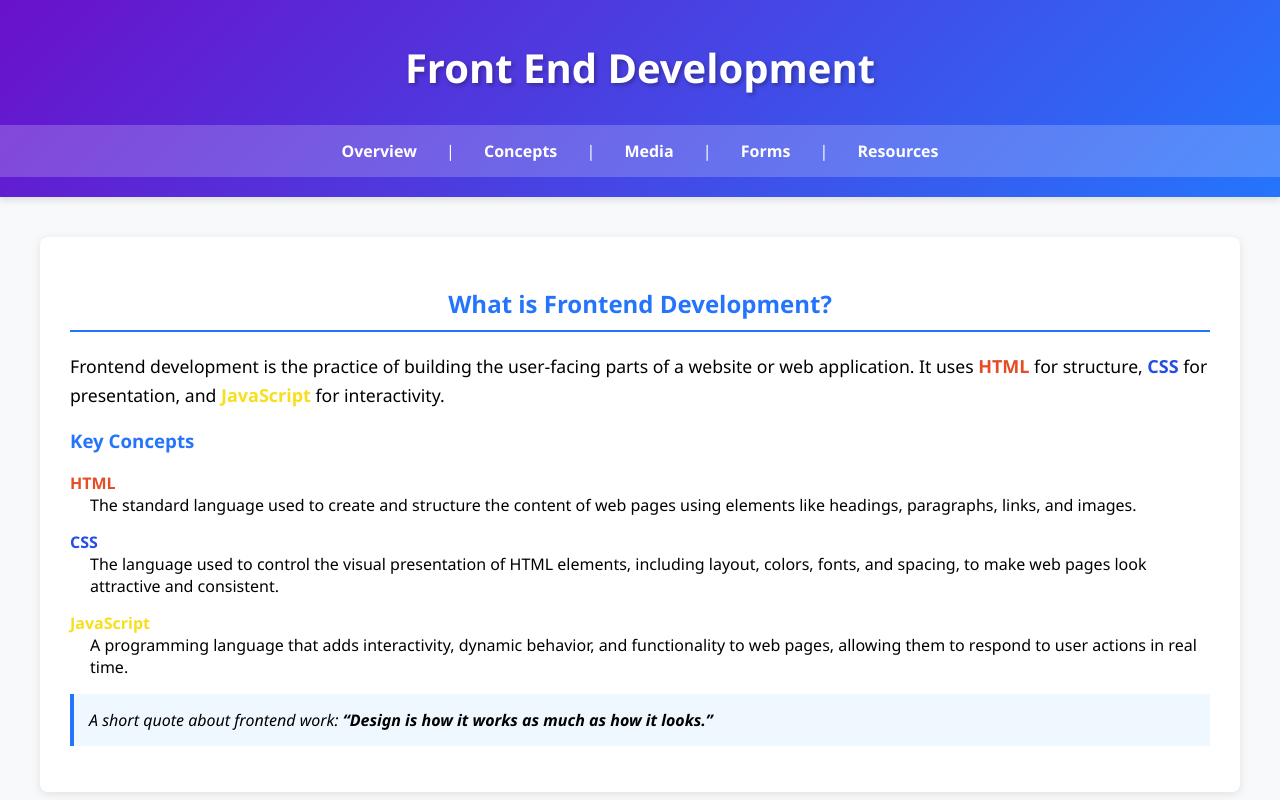
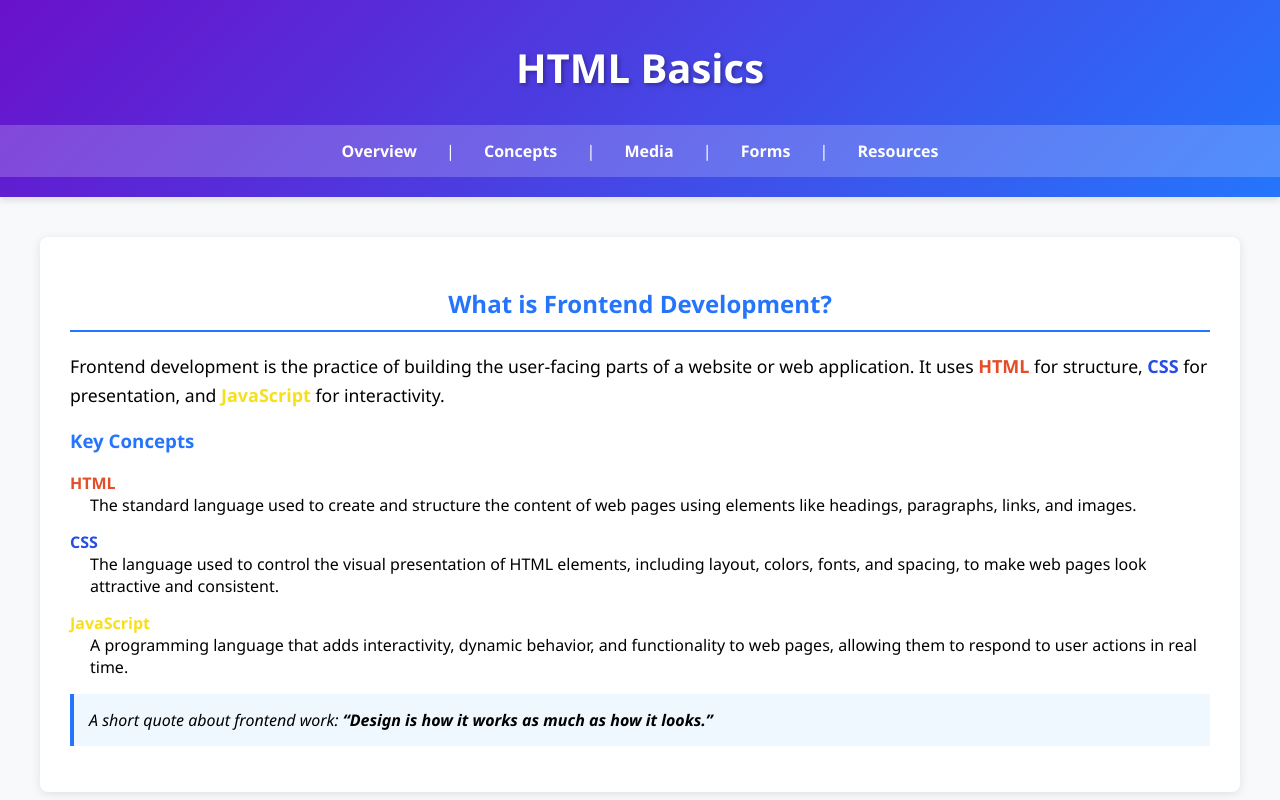
Before and after one commit to firaflash/Hilcoe, a plain HTML site: page HilCoe/HTML/Third Project/index.html in a window 1280 px wide. Shown: the top 800 px of the page. Drawn offline with Linux system fonts and the light colour scheme.

Commit message:
little bit of fixes

```diff
--- a/HilCoe/HTML/Third Project/index.html
+++ b/HilCoe/HTML/Third Project/index.html
@@ -9,7 +9,7 @@
     <!-- Header Section -->
     <header style="background: linear-gradient(135deg, #6a11cb 0%, #2575fc 100%); color: white; padding: 20px 0; box-shadow: 0 4px 6px rgba(0,0,0,0.1);">
         <h1 align="center" style="margin: 0; padding: 20px; font-size: 2.5rem; text-shadow: 2px 2px 4px rgba(0,0,0,0.3);">
-            Front End Development
+            HTML Basics
         </h1>
         <nav align="center" style="background-color: rgba(255,255,255,0.2); padding: 15px; margin-top: 10px;">
             <a href="#overview" style="color: white; text-decoration: none; margin: 0 15px; font-weight: bold; padding: 5px 10px; border-radius: 4px; transition: background-color 0.3s;">Overview</a> |
```
